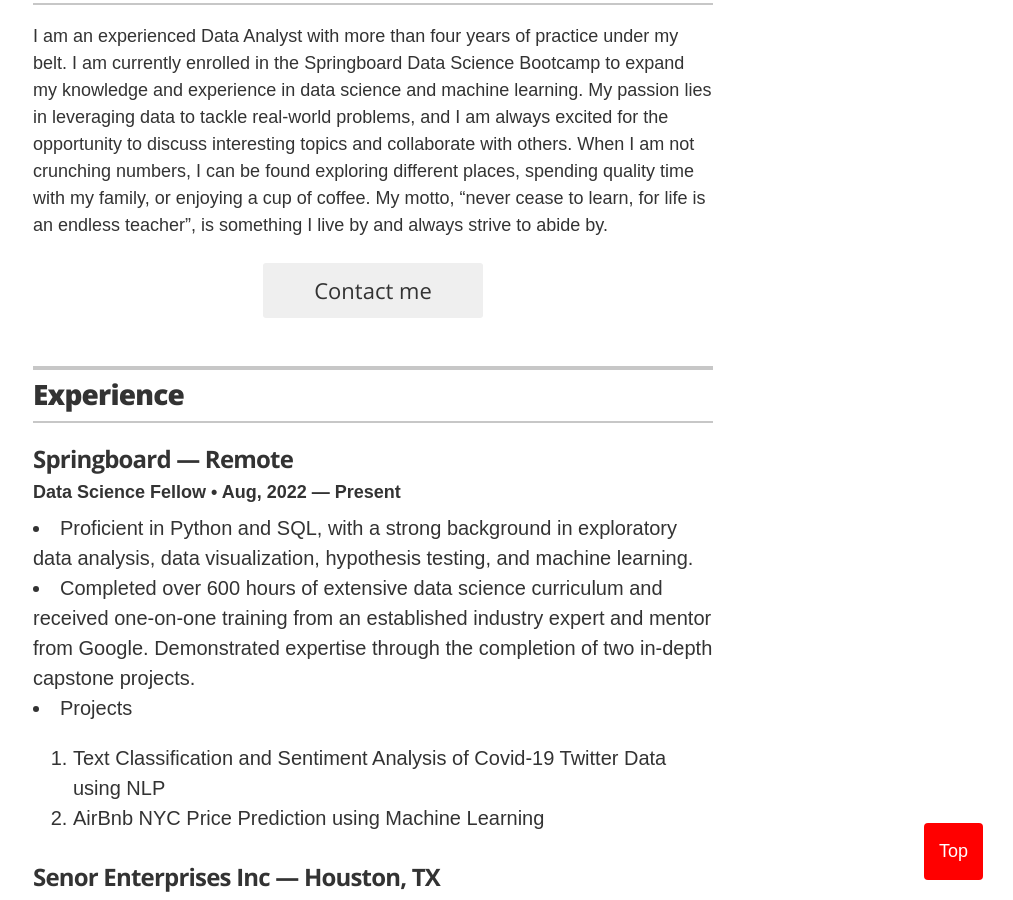
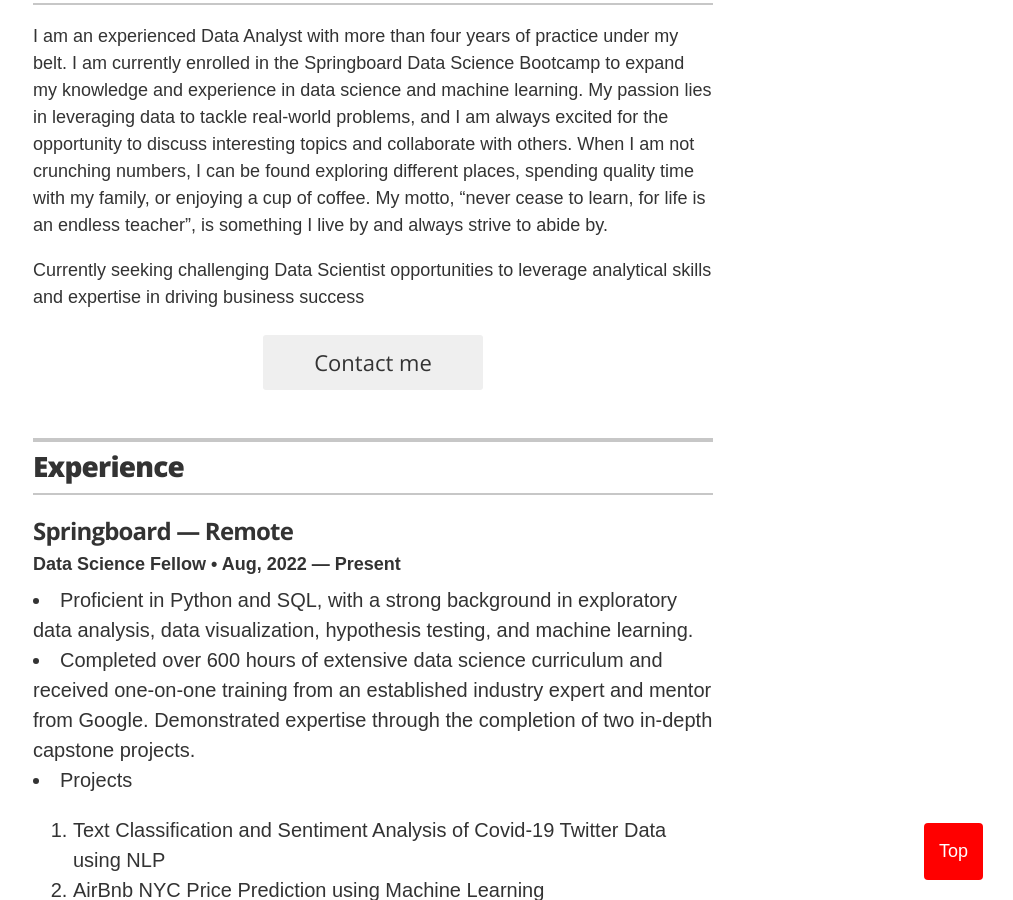
Before and after one commit to ttariqaziz/ttariqaziz.github.io, a Jekyll site: the page built from index.html, in a window 1280 px wide and 900 px high, scrolled down 352 px. Shown: the whole window, without its empty margins (267-1280 px from the left). Built offline with Jekyll 4.4.1, drawn with Linux system fonts in a browser that asks for light colours.

Commit message:
Update _config.yml

```diff
--- a/_config.yml
+++ b/_config.yml
@@ -15,7 +15,7 @@ resume_contact_address: 'Spring, TX'
 # lisasimpson@youremailaddress.com
 display_header_contact_info: 'true'
 resume_header_intro: >-
-  <p>I am an experienced Data Analyst with more than four years of practice under my belt. I am currently enrolled in the Springboard Data Science Bootcamp to expand my knowledge and experience in data science and machine learning. My passion lies in leveraging data to tackle real-world problems, and I am always excited for the opportunity to discuss interesting topics and collaborate with others. When I am not crunching numbers, I can be found exploring different places, spending quality time with my family, or enjoying a cup of coffee. My motto, “never cease to learn, for life is an endless teacher”, is something I live by and always strive to abide by.</p>
+  <p>I am an experienced Data Analyst with more than four years of practice under my belt. I am currently enrolled in the Springboard Data Science Bootcamp to expand my knowledge and experience in data science and machine learning. My passion lies in leveraging data to tackle real-world problems, and I am always excited for the opportunity to discuss interesting topics and collaborate with others. When I am not crunching numbers, I can be found exploring different places, spending quality time with my family, or enjoying a cup of coffee. My motto, “never cease to learn, for life is an endless teacher”, is something I live by and always strive to abide by.</p><p>Currently seeking challenging Data Scientist opportunities to leverage analytical skills and expertise in driving business success</p>
 resume_looking_for_work: 'yes'
 resume_section_projects: true
 resume_section_experience: true
```
